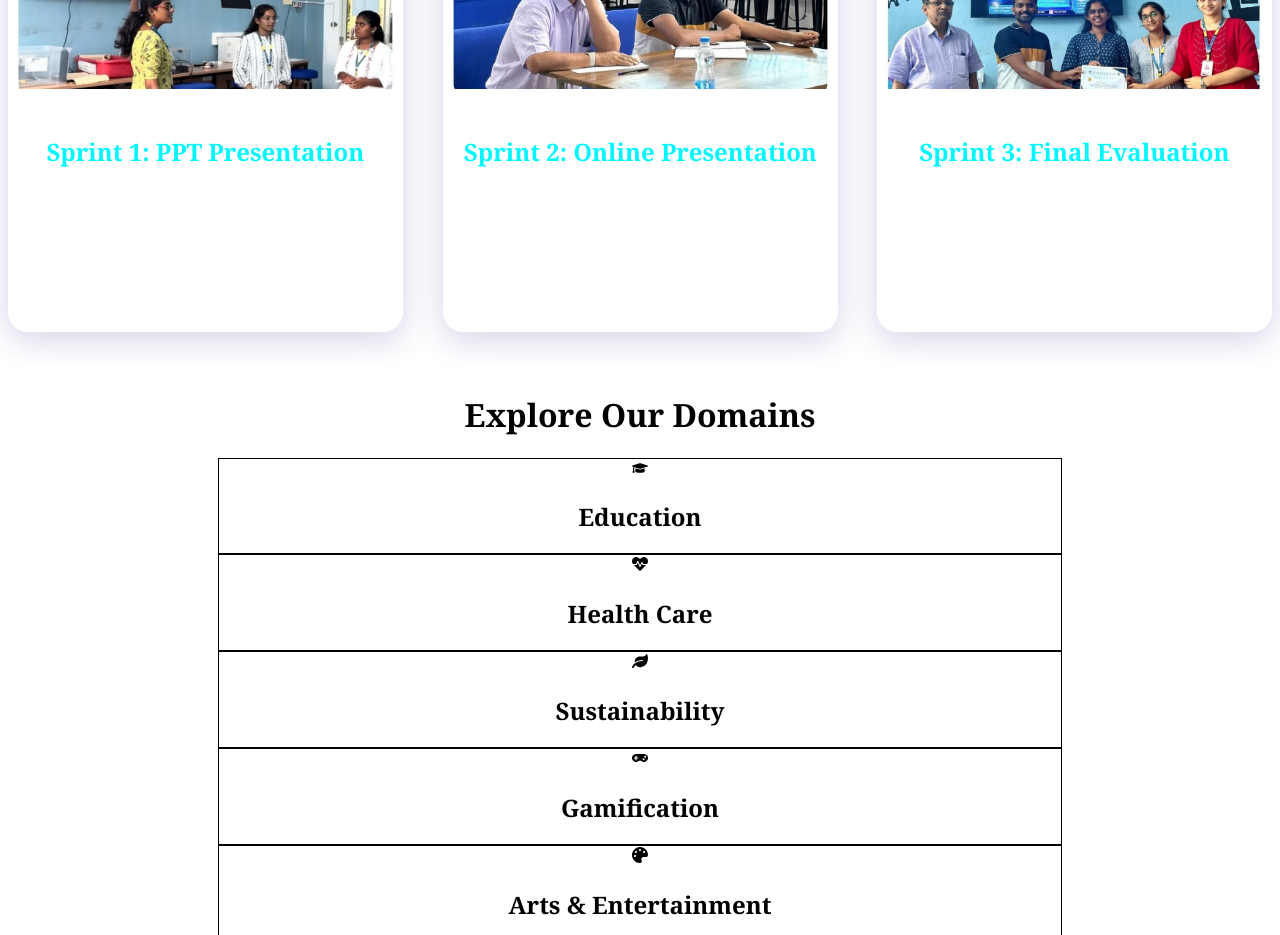
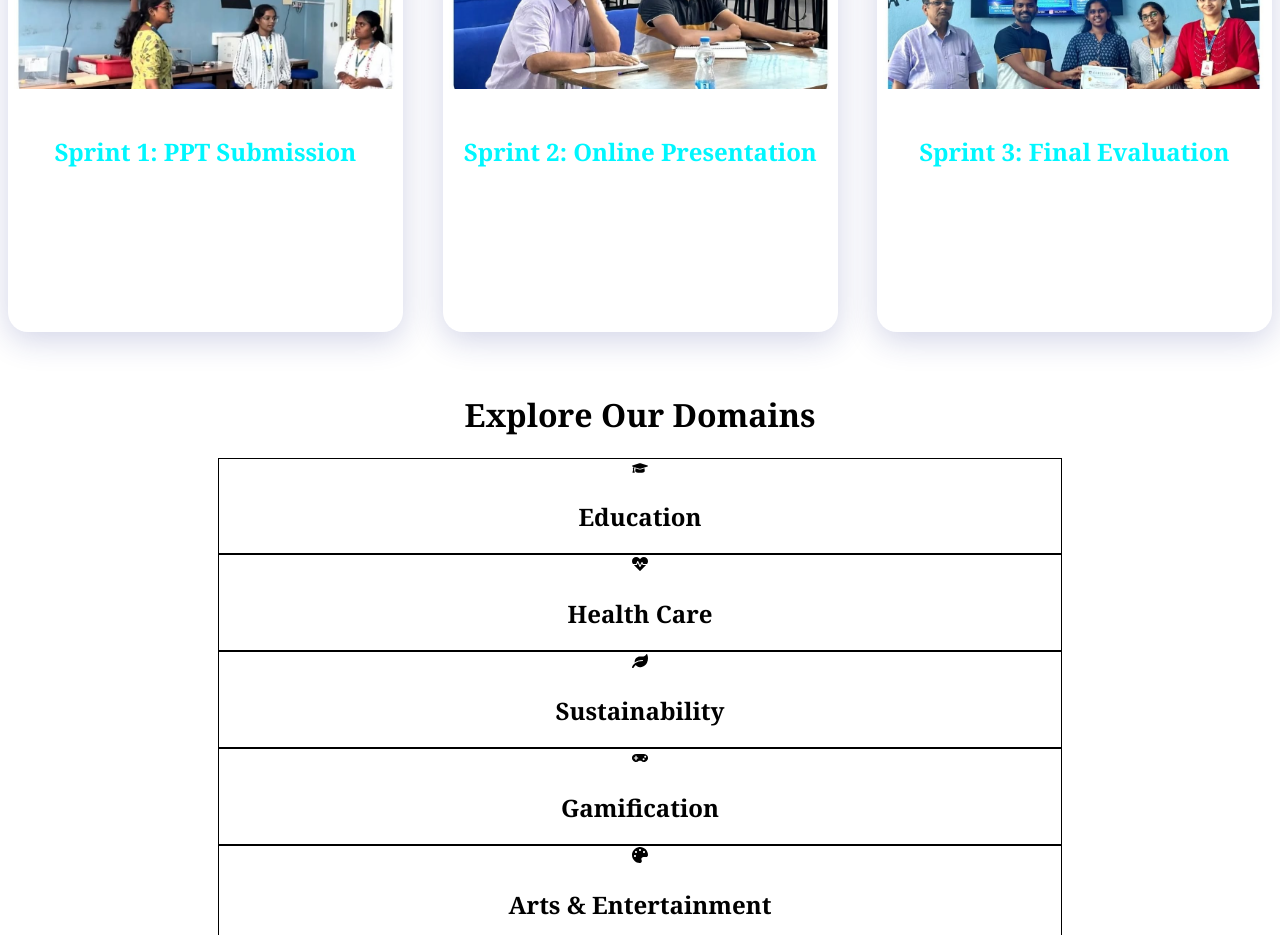
Before and after one commit to devaamsh2006/solution-sprint-version-2.0, a React (Vite) app: page / in a window 1280 px wide. Shown: the part 1520-2455 px from the top of the page. Built offline with nearby package versions, Linux system fonts and the light colour scheme.

Commit message:
about changed

```diff
--- a/src/components/About.jsx
+++ b/src/components/About.jsx
@@ -20,7 +20,7 @@ const About = () => {
         <div className="card animate-zoom-in">
           <img src={round1} alt="Round 1" />
           <div className="card-info">
-            <h3>Sprint 1: PPT Presentation</h3>
+            <h3>Sprint 1: PPT Submission</h3>
             <p>Participants prepare a PPT online explaining their solution idea and approach.</p>
           </div>
         </div>
```
